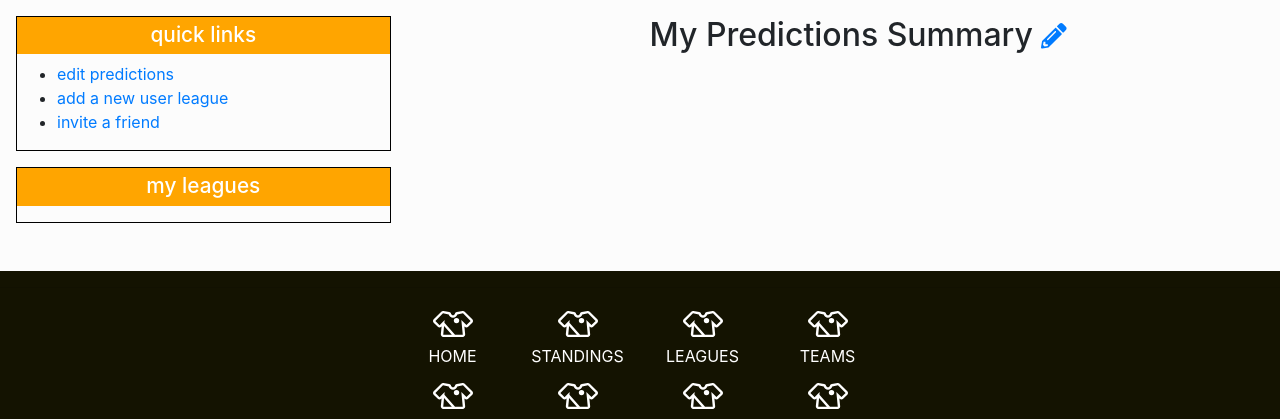
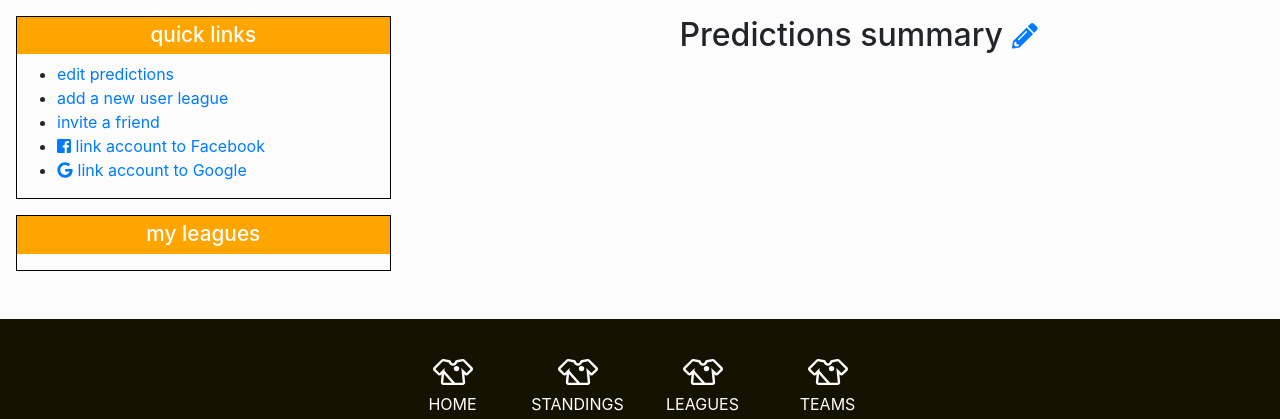
Before and after one commit to njmanton/yashin, a Node project: template views/home.hbs in a window 1280 px wide. Shown: the part 61-480 px from the top of the page. Run offline with Node 20 templates, Linux system fonts and the light colour scheme; the template is opened without the code that fills it, so the values that code supplies are empty; some libraries are stand-ins or nearby versions.

Commit message:
add links to social media accounts

```diff
--- a/views/home.hbs
+++ b/views/home.hbs
@@ -8,6 +8,12 @@
         <li><a href="/predictions">edit predictions</a></li>
         <li><a href="/leagues/add">add a new user league</a></li>
         <li><a href="/users/invite">invite a friend</a></li>
+        {{#unless user.facebook_id }}
+        <li><a href="/auth/facebook"><span class="fab fa-facebook-square"></span> link account to Facebook</a></li>
+        {{/unless }}
+        {{#unless user.google_id }}
+        <li><a href="/auth/google"><span class="fab fa-google"></span> link account to Google</a></li>
+        {{/unless }}
       </ul>
     </section>
 
@@ -46,7 +52,7 @@
   </div>
 
   <div class="col-md-8">
-    <h2>My Predictions Summary <small><a title="Edit" href="/predictions"><i class="fa fa-pencil-alt"></i></a></small></h2>
+    <h2>Predictions summary <small><a title="Edit" href="/predictions"><i class="fa fa-pencil-alt"></i></a></small></h2>
     <div class="row">
       {{#each missing }}
       <div class="alert alert-danger">Stage {{ stage }} has {{ missing }} missing prediction(s).</div>
@@ -71,5 +77,4 @@
     </div>
   </div>
 
-
 </section>
```
